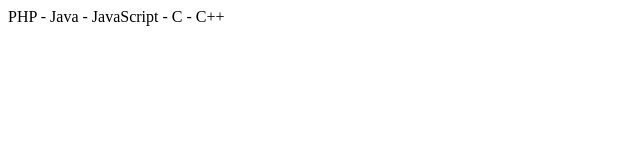
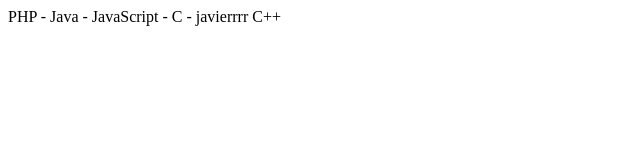
Before and after one commit to JavierAnteloGutierrez/javierynacho, a plain HTML site: page index.html in a window 1280 px wide. Shown: the full height of the page, 0-640 px from the left. Drawn offline with Linux system fonts and the light colour scheme.

Commit message:
cambiando

```diff
--- a/index.html
+++ b/index.html
@@ -2,6 +2,6 @@
 <head>
 </head>
 <body>
-PHP - Java - JavaScript - C -
+PHP - Java - JavaScript - C - javierrrr
 C++ </body>
 </html>
```
